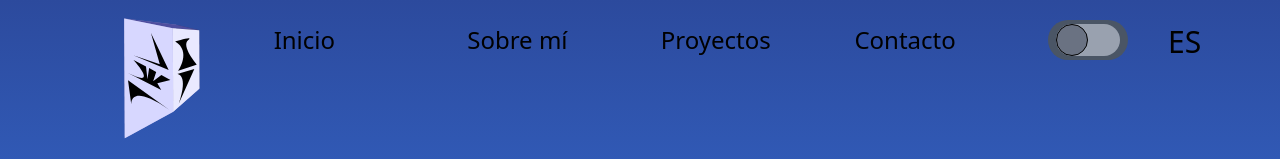
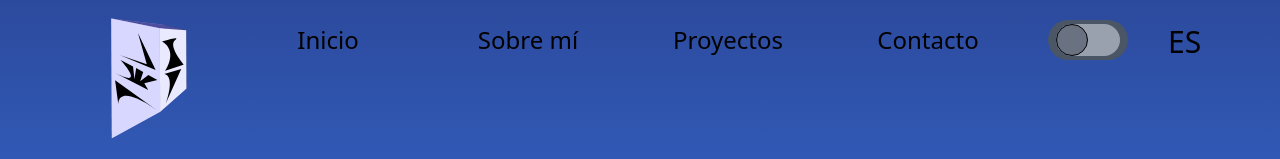
Before and after one commit to Dev-id-A/personal-portfolio, a React (Vite) app: page / in a window 1280 px wide. Shown: the top 159 px of the page. Built offline with nearby package versions, Linux system fonts and the light colour scheme.

Commit message:
Styled Navbar

```diff
--- a/src/assets/Navbar/NavbarLink.jsx
+++ b/src/assets/Navbar/NavbarLink.jsx
@@ -2,7 +2,10 @@ import { Link } from "react-router-dom"
 
 function NavbarLink({to, fadeLan, children}) {
   return (
-    <Link to={to} className={`w-40 hover:scale-110 transition-transform duration-300 ease-in-out
+    <Link to={to} className={`relative w-50 text-center
+      hover:scale-110 transition-transform duration-300 ease-in-out hover:text-white
+      after:content-[""] after:origin-center after:absolute after:block after:scale-x-0 after:bg-white
+      after:h-[2px] after:w-full after:transition-transform after:duration-300 hover:after:scale-x-50
       transition-opacity duration-300" ${fadeLan ? "opacity-0":"opacity-100"}`}>{children}</Link>
   )
 }
```
